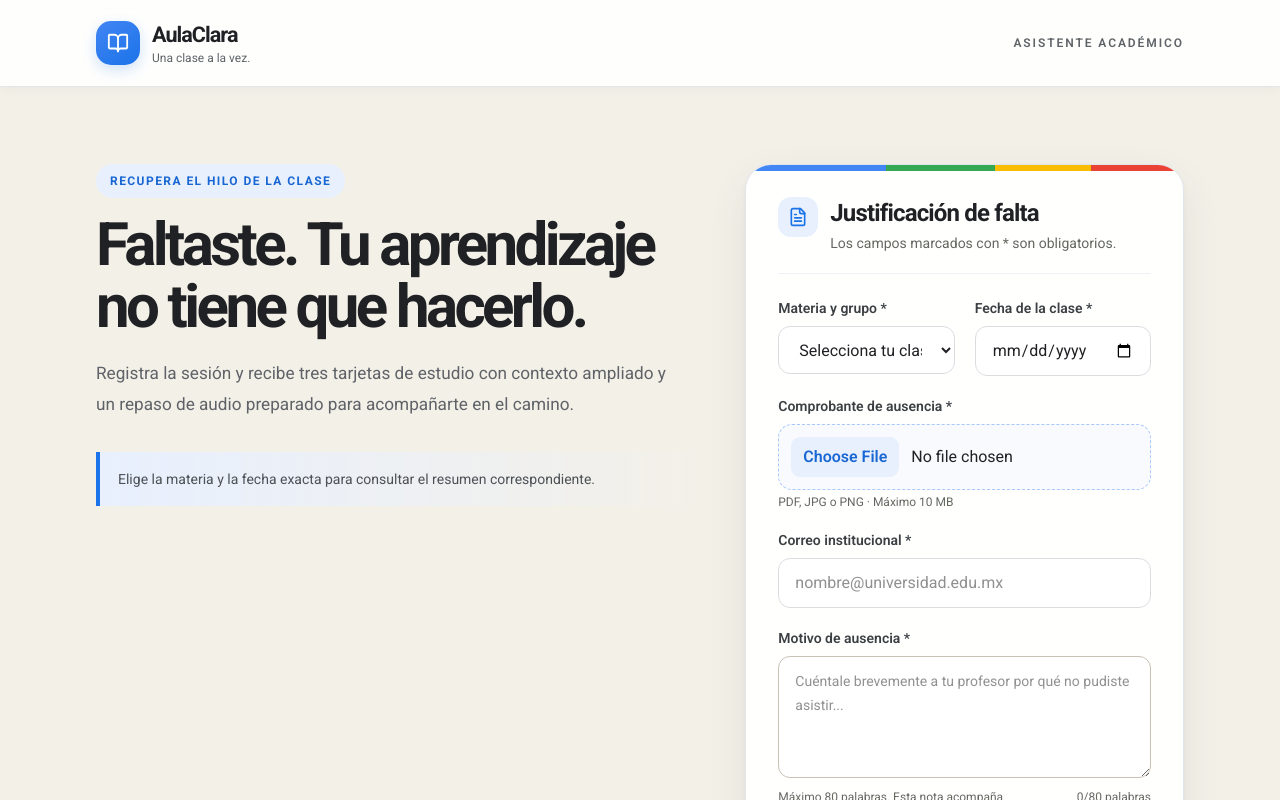
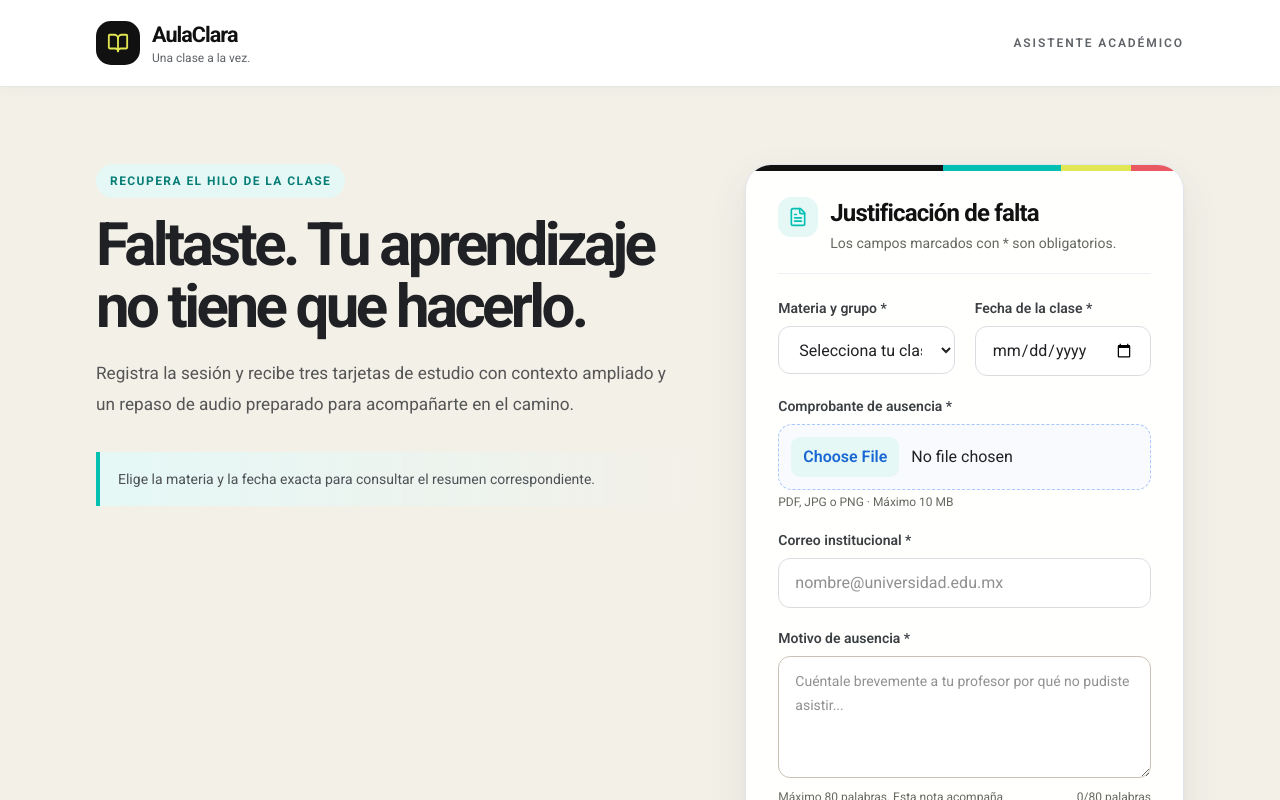
Before and after one commit to 18040188-hash/Resumen-clases-zoom-, a Next.js app: page / in a window 1280 px wide. Shown: the top 800 px of the page. Built offline with nearby package versions, Linux system fonts and the light colour scheme; a web font is replaced by a local one.

Commit message:
Align AulaClara visual system with Universidad de la Libertad palette

```diff
--- a/app/globals.css
+++ b/app/globals.css
@@ -583,3 +583,70 @@ body > main > div.fixed > section[role=dialog] button:hover { transform: transla
 @media (prefers-reduced-motion: reduce) {
   *,*::before,*::after { animation-duration: .01ms !important; animation-iteration-count: 1 !important; transition-duration: .01ms !important; scroll-behavior: auto !important; }
 }
+
+
+/* Universidad de la Libertad: black/white foundation with official accent palette */
+:root {
+  --ac-blue: #04c0b3;
+  --ac-blue-soft: #e5f8f6;
+  --ac-green: #04a99d;
+  --ac-green-soft: #e5f8f6;
+  --ac-yellow: #e1e652;
+  --ac-yellow-soft: #f8f9df;
+  --ac-red: #ea5861;
+  --ac-red-soft: #fff0f1;
+  --ac-ink: #111111;
+  --ac-muted: #555555;
+  --ac-line: #e5e5e5;
+  --ac-paper: #ffffff;
+}
+body {
+  background: #f7f7f5 !important;
+  color: #111111 !important;
+}
+body > main > header, body > main footer {
+  background: #ffffff !important;
+  border-color: #e5e5e5 !important;
+}
+body > main > header a > span:first-child {
+  background: #111111 !important;
+  color: #e1e652 !important;
+  box-shadow: none !important;
+}
+body > main > header a > span:first-child svg { color: #e1e652 !important; }
+body > main > header a > span:last-child > span:first-child { color: #111111 !important; }
+body > main > div > div.grid > section:first-child > p:first-child {
+  background: #e5f8f6 !important;
+  color: #087e77 !important;
+}
+body > main > div > div.grid > section:first-child > div:last-child {
+  border-left-color: #04c0b3 !important;
+  background: linear-gradient(90deg,#e5f8f6,rgba(229,248,246,0)) !important;
+}
+body form::before { background: linear-gradient(90deg,#111111 0 45%,#04c0b3 45% 72%,#e1e652 72% 88%,#ea5861 88%) !important; }
+body form button[type=submit], body > main section > div.mt-8.flex > a {
+  background: #111111 !important;
+  color: #ffffff !important;
+  box-shadow: none !important;
+}
+body form button[type=submit]:hover, body > main section > div.mt-8.flex > a:hover {
+  background: #303030 !important;
+}
+body > main section > div.grid.mb-8 {
+  background: linear-gradient(120deg,#111111,#292929) !important;
+}
+body > main section > div.grid.lg\\:grid-cols-3 > article:nth-child(1) { border-top-color: #04c0b3 !important; }
+body > main section > div.grid.lg\\:grid-cols-3 > article:nth-child(2) { border-top-color: #e1e652 !important; }
+body > main section > div.grid.lg\\:grid-cols-3 > article:nth-child(3) { border-top-color: #ea5861 !important; }
+body > main section > div.grid.lg\\:grid-cols-3 > article button {
+  background: #e5f8f6 !important;
+  color: #087e77 !important;
+}
+body > main section > div.grid.lg\\:grid-cols-3 > article:nth-child(2) button {
+  background: #f8f9df !important;
+  color: #555900 !important;
+}
+body > main section > div.grid.lg\\:grid-cols-3 > article:nth-child(3) button {
+  background: #fff0f1 !important;
+  color: #b3261e !important;
+}
```
